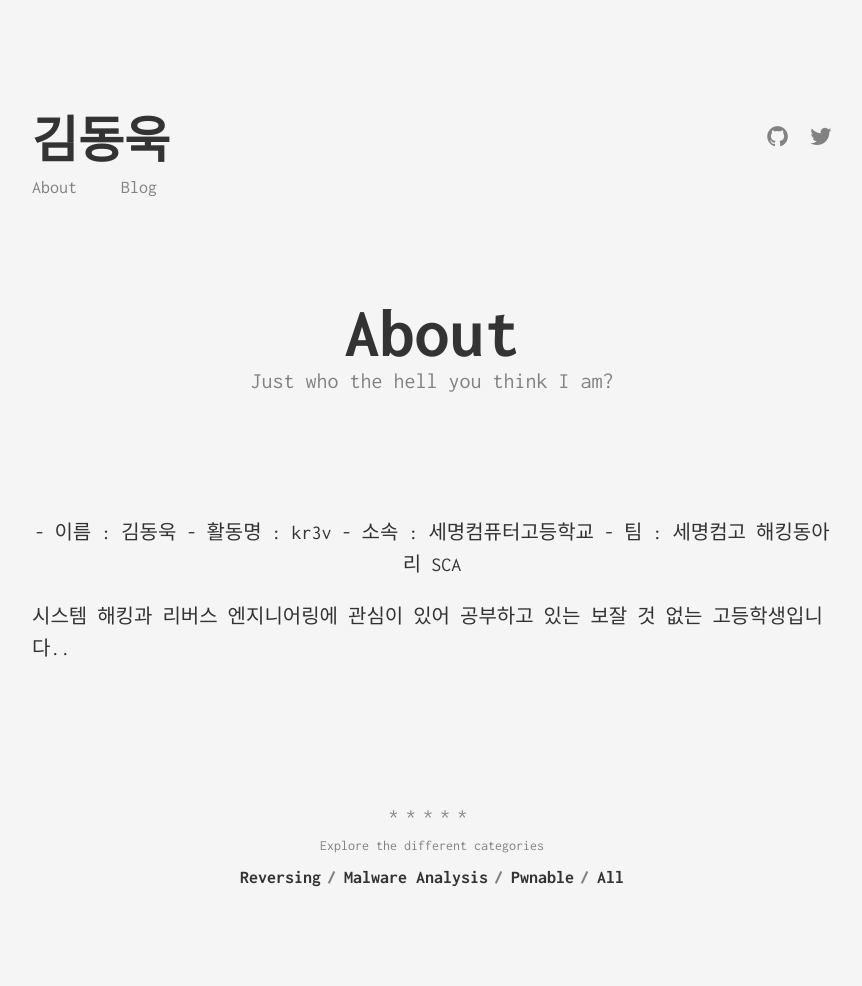
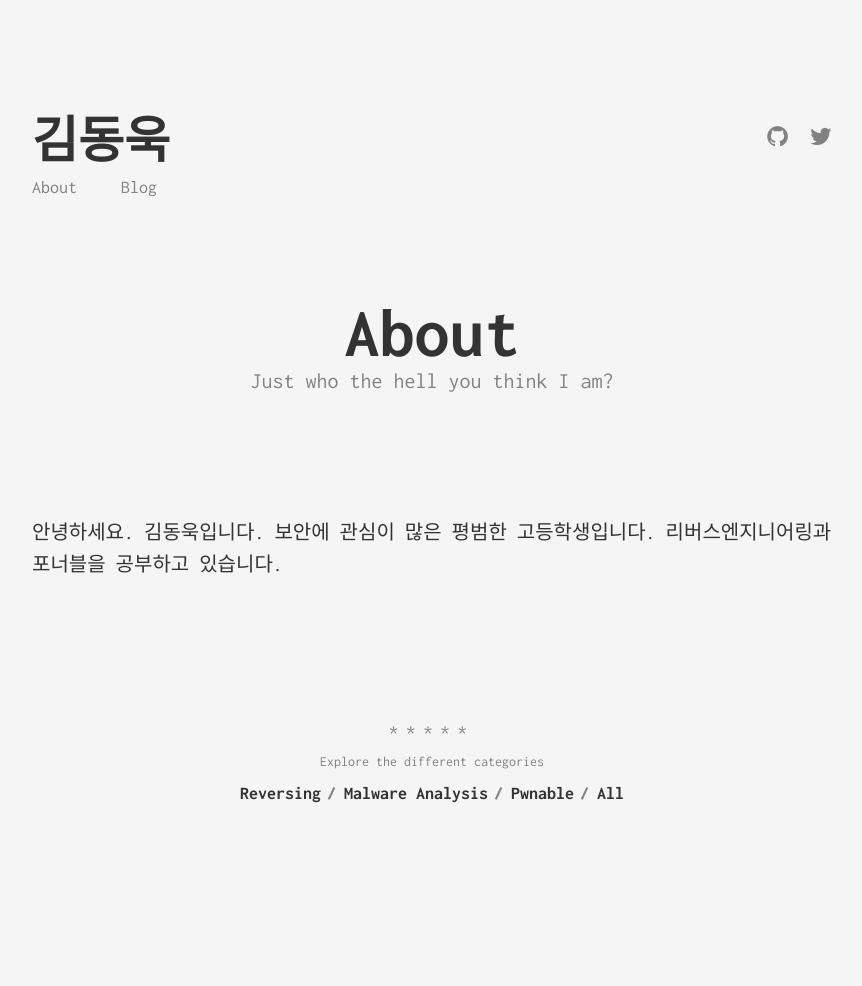
Before and after one commit to krekrek/krekrek.github.io, a Jekyll site: the page built from about.md, in a window 1280 px wide. Shown: the whole page, without its empty margins (208-1070 px from the left). Built offline with Jekyll 4.4.1, drawn with Linux system fonts in a browser that asks for light colours; after the commit the page ends 902 px from its top, so only the background shows below that.

Commit message:
Update about.md

```diff
--- a/about.md
+++ b/about.md
@@ -5,12 +5,7 @@ subtitle: Just who the hell you think I am?
 permalink: /about/
 ---
 
-<p align="center">
-- 이름 : 김동욱
-- 활동명 : kr3v
-- 소속 : 세명컴퓨터고등학교
-- 팀 : 세명컴고 해킹동아리 SCA
-</p>
-<p>
-시스템 해킹과 리버스 엔지니어링에 관심이 있어 공부하고 있는 보잘 것 없는 고등학생입니다..
-</p>
+안녕하세요.
+김동욱입니다.
+보안에 관심이 많은 평범한 고등학생입니다.
+리버스엔지니어링과 포너블을 공부하고 있습니다.
```
